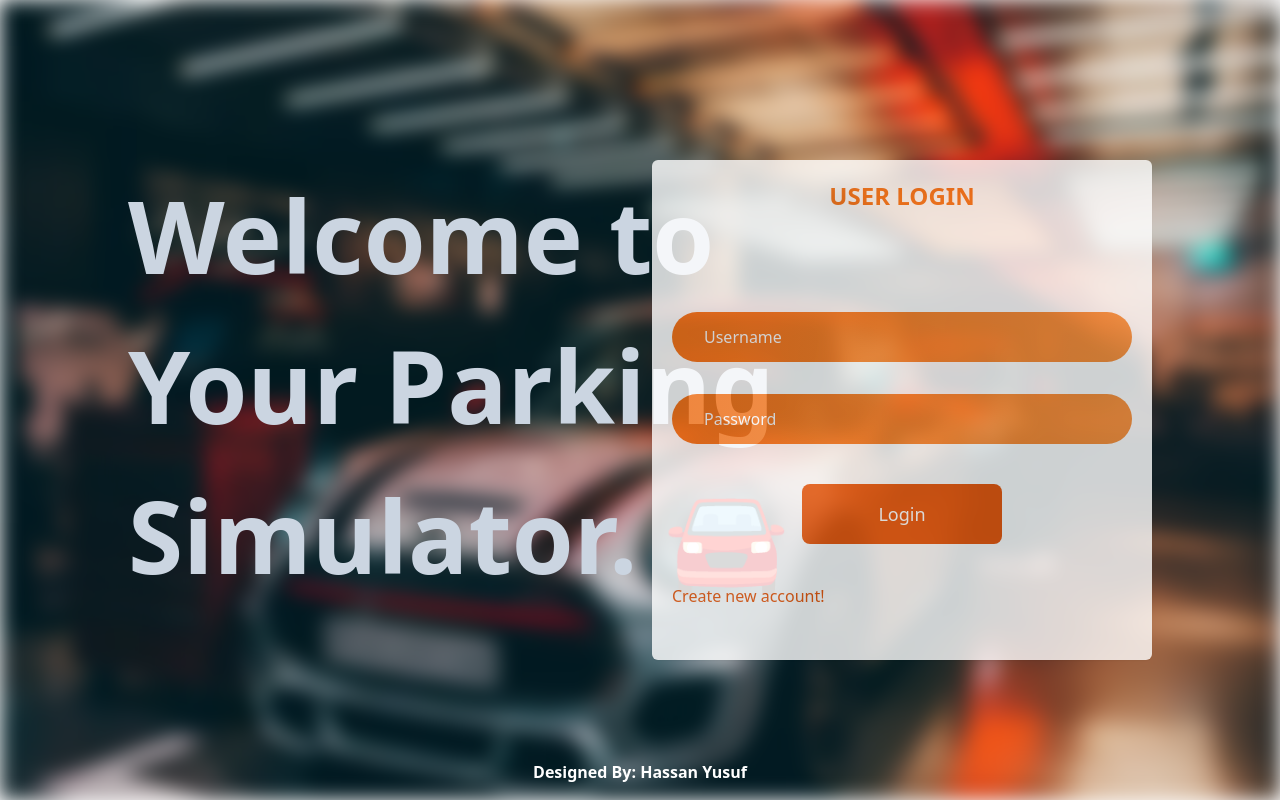
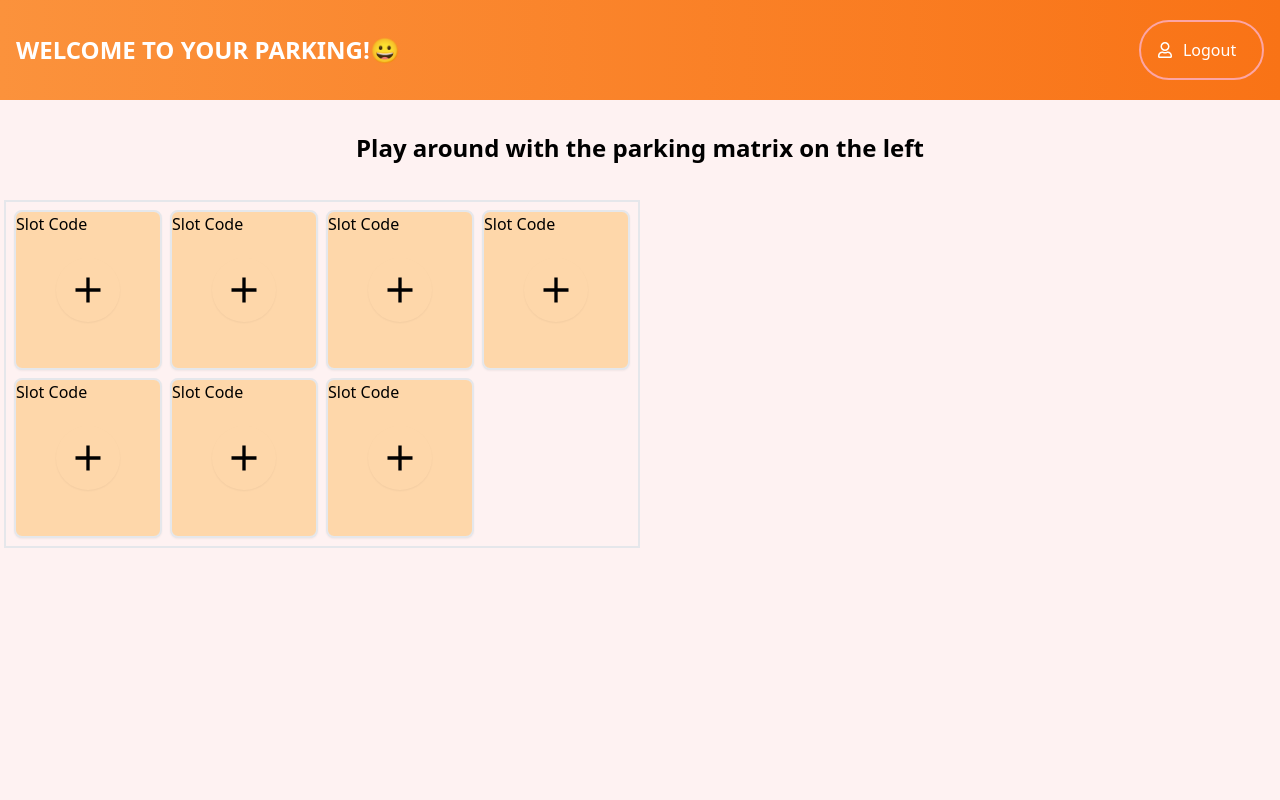
Before and after one commit to MHa55anY/parking-system, a React (Create React App) app in the folder parking-sys-client/: page /parking in a window 1280 px wide. Built offline with nearby package versions, Linux system fonts and the light colour scheme.

Commit message:
Start parking screen design - added navbar, parking matrix init design

```diff
--- a/parking-sys-client/src/App.tsx
+++ b/parking-sys-client/src/App.tsx
@@ -1,8 +1,8 @@
-import LandingPage from "./components/landingPage/LandingPage";
+import AppRoutes from "./routes";
 
 function App() {
   return (
-    <LandingPage/>
+    <AppRoutes/>
   );
 }
 
--- /dev/null
+++ b/parking-sys-client/src/components/parking/Navbar.tsx
@@ -0,0 +1,17 @@
+import { FaRegUser } from "react-icons/fa";
+
+const Navbar = () => {
+  return (
+    <div
+    className="w-full p-4 bg-gradient-to-r from-orange-400 to-orange-500 h-[100px] text-white flex justify-between items-center"
+>
+        <h1 className="font-bold text-center text-2xl">WELCOME TO YOUR PARKING!😀</h1>
+        <button className="w-[10%] rounded-full border-red-300 border-2 flex justify-between items-center p-4" onClick={() => null}>
+            <FaRegUser />
+            <span className="flex-1 text-white">Logout</span>
+        </button>
+    </div>
+  )
+}
+
+export default Navbar
--- /dev/null
+++ b/parking-sys-client/src/components/parking/ParkingMatrix.tsx
@@ -0,0 +1,17 @@
+import ParkingSlot from "./ParkingSlot"
+
+const ParkingMatrix = () => {
+  return (
+    <div className="grid grid-cols-4 border-2 p-2 gap-2">
+        <ParkingSlot/>
+        <ParkingSlot/>
+        <ParkingSlot/>
+        <ParkingSlot/>
+        <ParkingSlot/>
+        <ParkingSlot/>
+        <ParkingSlot/>
+    </div>
+  )
+}
+
+export default ParkingMatrix
--- /dev/null
+++ b/parking-sys-client/src/components/parking/ParkingScreen.tsx
@@ -0,0 +1,24 @@
+import Navbar from "./Navbar"
+import ParkingMatrix from "./ParkingMatrix"
+
+
+const ParkingScreen = () => {
+  return (
+    <div className="h-screen w-full bg-red-50">
+        {/* NAVBAR */}
+        <Navbar/>
+        {/* HEADER */}
+        <div className="w-full text-2xl text-center font-bold p-8">
+            Play around with the parking matrix on the left
+        </div>
+        {/* CONTENT */}
+        <div className="w-full flex justify-between h-[70%] p-1">
+            <div className="w-[50%]">
+                <ParkingMatrix />
+            </div>
+        </div>
+    </div>
+  )
+}
+
+export default ParkingScreen
--- /dev/null
+++ b/parking-sys-client/src/components/parking/ParkingSlot.tsx
@@ -0,0 +1,36 @@
+import { useState } from "react"
+import { IoMdAdd } from "react-icons/io";
+
+enum ParkingStates {
+    VACANT = 'vacant',
+    OCCUPIED = 'occupied'
+}
+
+const ParkingSlot = () => {
+    const [parkingState, setParkingState] = useState<ParkingStates>(ParkingStates.VACANT);
+    const ViewForVacant = () => (
+        <button className="p-8 h-[20%] w-[20%] hover:bg-red-400 shadow-sm rounded-full m-auto flex items-center justify-center " >
+            <div>
+                <IoMdAdd className="text-[40px]"/>
+            </div>
+        </button>
+    )
+    const ViewForOccupied = () => (
+        <div className="m-auto text-[50px]">🚘</div>
+    )
+    const view =  {
+            [ParkingStates.VACANT]: <ViewForVacant/>,
+            [ParkingStates.OCCUPIED]: <ViewForOccupied/>
+        }[parkingState];
+
+    return (
+        <div className="border-2 w-full min-h-[10rem] bg-orange-200 rounded-lg shadow-sm flex hover:opacity-80 cursor-pointer">
+            <div className="fixed">
+                Slot Code
+            </div>
+            {view}
+        </div>
+    )
+}
+
+export default ParkingSlot
--- /dev/null
+++ b/parking-sys-client/src/routes/index.tsx
@@ -0,0 +1,14 @@
+import { Route, BrowserRouter as Router, Routes } from "react-router-dom";
+import LandingPage from "../components/landingPage/LandingPage";
+import ParkingScreen from "../components/parking/ParkingScreen";
+
+const AppRoutes = () => (
+    <Router>
+        <Routes>
+            <Route path="/" element={<LandingPage/>} />
+            <Route path="/parking" element={<ParkingScreen/>} />
+        </Routes>
+    </Router>
+)
+
+export default AppRoutes;
```
